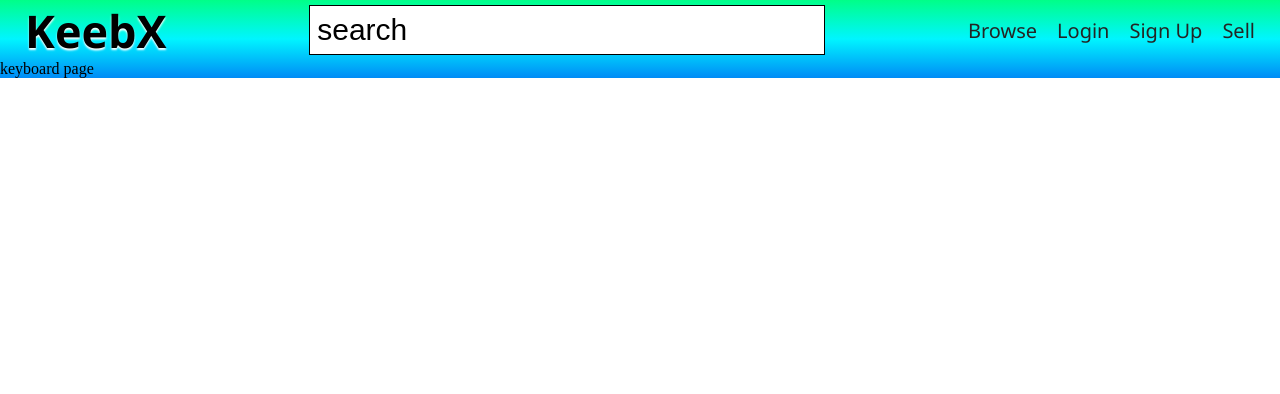
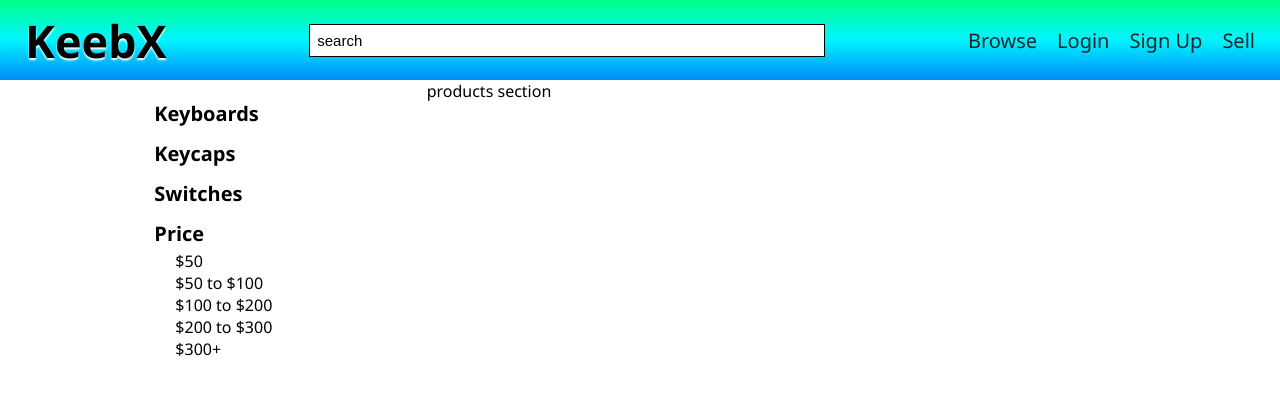
Before and after one commit to AliAlAbbassi/keebx, a Next.js app in the folder web/: page /keyboard in a window 1280 px wide. Shown: the top 394 px of the page. Built offline with nearby package versions, Linux system fonts and the light colour scheme.

Commit message:
sidebar component

```diff
--- a/web/components/NavBar.tsx
+++ b/web/components/NavBar.tsx
@@ -17,7 +17,7 @@ const NavBar: React.FC<NavBarProps> = ({ withSpaceBar = false }) => {
 
     if (withSpaceBar) {
         return (
-            <NavContainer>
+            <NavContainerWithColor>
                 <Logo onClick={() => router.push('/')}>KeebX</Logo>
                 <Formik
                     initialValues={initialValues}
@@ -37,8 +37,8 @@ const NavBar: React.FC<NavBarProps> = ({ withSpaceBar = false }) => {
                     <Option>Sign Up</Option>
                     <LastOption>Sell</LastOption>
                 </SecondContainer>
-            </NavContainer>
-        );
+            </NavContainerWithColor>
+        )
     }
 
     return (
@@ -51,7 +51,7 @@ const NavBar: React.FC<NavBarProps> = ({ withSpaceBar = false }) => {
                 <LastOption>Sell</LastOption>
             </SecondContainer>
         </NavContainer>
-    );
+    )
 }
 
 const NavContainer = styled.div({
@@ -62,6 +62,18 @@ const NavContainer = styled.div({
     margin: '0px 25px',
     height: '60px'
 })
+
+const NavContainerWithColor = styled.div`
+    display: flex;
+    font-family: 'Segoe UI';
+    justify-content: space-between;
+    align-items: center;
+    /* margin: 0px 25px; */
+    padding: 10px 25px;
+    height: 60px;
+    background: rgb(0,139,246);
+    background: linear-gradient(0deg, rgba(0,139,246,1) 0%, rgba(0,245,255,1) 50%, rgba(0,255,136,1) 100%);
+`
 
 const Logo = styled.p({
     fontSize: '45px',
@@ -89,15 +101,15 @@ const LastOption = styled.p`
     color: #242424;
 `
 const SearchBar = styled(Field)`
-    font-size: 30px;
+    font-size: 15px;
     border: 1px solid black;
     padding: 7px;
     width: 500px;
     color: black;
     background-color: white;
     ::placeholder {
-        color: black;
-    }
+    color: black;
+}
 `
 
 export default NavBar
--- /dev/null
+++ b/web/components/ProductsSection.tsx
@@ -0,0 +1,18 @@
+import React from 'react'
+import styled from 'styled-components';
+
+interface ProductsSectionProps {
+
+}
+
+export const ProductsSection: React.FC<ProductsSectionProps> = ({ }) => {
+    return (
+        <Container>
+            products section
+        </Container>
+    );
+}
+
+const Container = styled.div`
+
+`
--- /dev/null
+++ b/web/components/SideBar.tsx
@@ -0,0 +1,114 @@
+import { Field, Form, Formik } from 'formik';
+import { useRouter } from 'next/dist/client/router';
+import React from 'react'
+import styled from 'styled-components';
+
+interface MenuBarProps {
+    Links: {
+        title: string
+        url: string
+    }[]
+
+    Options: {
+        title: string
+        options: string[]
+    }[]
+}
+
+interface FormValues {
+    fieldOption: string
+}
+
+export const SideBar: React.FC<MenuBarProps> = ({ Links, Options }) => {
+    const router = useRouter()
+    const initialValues: FormValues = { fieldOption: '' }
+    const handleSubmit = (e: any) => {
+        console.log('submit event', e)
+    }
+    return (
+        <Container>
+            <SideBarContainer>
+
+                <LinksContainer>
+                    {Links.map(({ title, url }) => (
+                        <LinksText onClick={() => router.push(url)}>{title}</LinksText>
+                    ))}
+                </LinksContainer>
+                <OptionsContainer>
+                    {Options.map(({ options, title }) => (
+                        <Formik initialValues={initialValues} onSubmit={handleSubmit}>
+                            <OptionContainer key={title}>
+                                <OptionsTitle>{title}</OptionsTitle>
+                                <OptionForm key={title}>
+                                    {
+                                        options.map((option: string) => (
+                                            <label>
+                                                <OptionsText key={option} type='radio' name={option} value={option} />
+                                                {option}
+                                            </label>
+                                        ))
+                                    }
+                                </OptionForm>
+                            </OptionContainer>
+                        </Formik>
+                    ))}
+                </OptionsContainer>
+            </SideBarContainer>
+        </Container >
+    );
+}
+
+const Container = styled.div`
+    height: 100%;
+    display: flex;
+    flex-direction: column;
+    align-items: center;
+`
+const SideBarContainer = styled.div`
+
+`
+
+const LinksText = styled.p`
+    font-weight: 600;
+    font-size: 20px;
+    max-height: 0px;
+    text-decoration: none;
+    cursor: pointer;
+`
+const LinksContainer = styled.div`
+    display: flex;
+    flex-direction: column;
+    justify-content: center;
+`
+
+const OptionsContainer = styled.div`
+    display: flex;
+    flex-direction: column;
+    justify-content: center;
+`
+const OptionContainer = styled.div`
+    display: flex;
+    flex-direction: column;
+    justify-content: center;
+`
+const OptionsTitle = styled.p`
+    font-weight: 600;
+    font-size: 20px;
+    max-height: 0px;
+    text-decoration: none;
+    cursor: pointer;
+`
+const OptionsText = styled(Field)`
+    font-weight: 600;
+    font-size: 15px;
+    max-height: 0px;
+    text-decoration: none;
+    cursor: pointer;
+    opacity: 80%;
+`
+
+const OptionForm = styled.div`
+    display: flex;
+    flex-direction: column;
+    margin-top: 10px;
+`
--- /dev/null
+++ b/web/data.ts
@@ -0,0 +1,31 @@
+type Links = {
+  title: string
+  url: string
+}[]
+
+type Option = {
+  title: string
+  options: string[]
+}
+
+export const Links: Links = [
+  {
+    title: 'Keyboards',
+    url: './keyboard',
+  },
+  {
+    title: 'Keycaps',
+    url: './keycaps',
+  },
+  {
+    title: 'Switches',
+    url: './switches',
+  },
+]
+
+export const Options: Option[] = [
+  {
+    title: 'Price',
+    options: ['$50', '$50 to $100', '$100 to $200', '$200 to $300', '$300+'],
+  },
+]
--- a/web/components/Layout.tsx
+++ b/web/layouts/Layout.tsx
@@ -1,6 +1,6 @@
 import React from 'react'
 import styled, { createGlobalStyle } from 'styled-components';
-import NavBar from './NavBar'
+import NavBar from '../components/NavBar'
 
 interface LayoutProps {
   layoutType: 'Default' | 'Keyboard'
@@ -9,11 +9,11 @@ interface LayoutProps {
 const Layout: React.FC<LayoutProps> = ({ children, layoutType = 'Default' }) => {
   if (layoutType === 'Keyboard') {
     return (
-      <LayoutContainer>
+      <LayoutContainerKeyboard>
         <GlobalStyle />
         <NavBar withSpaceBar={true} />
         <main>{children}</main>
-      </LayoutContainer>
+      </LayoutContainerKeyboard>
     )
   }
 
@@ -23,7 +23,7 @@ const Layout: React.FC<LayoutProps> = ({ children, layoutType = 'Default' }) =>
       <NavBar withSpaceBar={false} />
       <main>{children}</main>
     </LayoutContainer>
-  );
+  )
 }
 
 const GlobalStyle = createGlobalStyle`
@@ -37,7 +37,6 @@ const GlobalStyle = createGlobalStyle`
             margin: 0;
         }
 `
-
 const LayoutContainer = styled.div`
   background: rgb(0,139,246);
   background: linear-gradient(0deg, rgba(0,139,246,1) 0%, rgba(0,245,255,1) 50%, rgba(0,255,136,1) 100%);
@@ -45,4 +44,9 @@ const LayoutContainer = styled.div`
   margin: 0px;
 `
 
+const LayoutContainerKeyboard = styled.div`
+  width: 100vw;
+  margin: 0px;
+`
+
 export default Layout
--- a/web/pages/index.tsx
+++ b/web/pages/index.tsx
@@ -3,7 +3,7 @@ import React from 'react'
 import styled from 'styled-components';
 import { Discover } from '../components/Discover';
 import { HomeNav } from '../components/HomeNav';
-import Layout from '../components/Layout';
+import Layout from '../layouts/Layout';
 import { MainHeader } from '../components/MainHeader';
 
 interface indexProps {
--- a/web/pages/keyboard.tsx
+++ b/web/pages/keyboard.tsx
@@ -1,16 +1,35 @@
 import { NextLayoutComponentType } from 'next';
 import React from 'react';
-import Layout from '../components/Layout';
+import styled from 'styled-components';
+import Layout from '../layouts/Layout';
+import { SideBar } from '../components/SideBar';
+import { ProductsSection } from '../components/ProductsSection';
+import { Links, Options } from '../data';
 
 interface keyboardProps {
 }
 
 const keyboard: NextLayoutComponentType<keyboardProps> = ({ }) => {
     return (
-        <div>keyboard page</div>
+        <Container>
+            <SideBar Links={Links} Options={Options} />
+            <ProductsSectionContainer>
+                <ProductsSection />
+            </ProductsSectionContainer>
+        </Container>
     );
 }
 
+const Container = styled.div`
+    display: grid;
+    grid-template-columns: repeat(3, minmax(200px, 1fr));
+    height: 100%;
+    height: 89.5vh;
+    font-family: 'Segoe UI';
+`
+const ProductsSectionContainer = styled.div`
+    grid-column: span 2;
+`
 
 keyboard.getLayout = (page) => (
     <Layout layoutType='Keyboard'>
```
Also changed, not shown: web/pages/keycaps.tsx (+9 -1 lines), web/pages/switches.tsx (+9 -1 lines).
